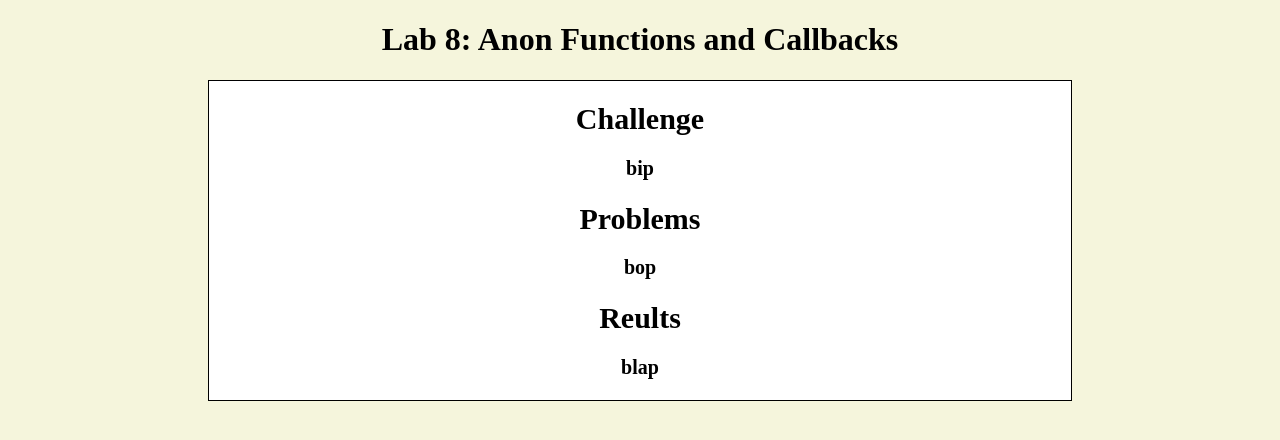
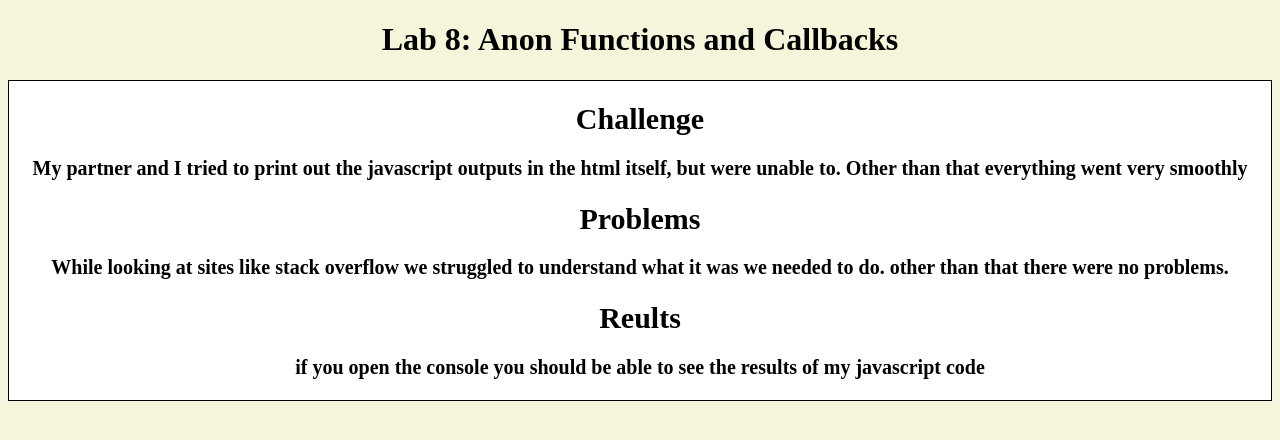
Before and after one commit to bputaski/art101, a plain HTML site: page lab8/index.html in a window 1280 px wide. Drawn offline with Linux system fonts and the light colour scheme.

Commit message:
description

```diff
--- a/lab8/css/lab.css
+++ b/lab8/css/lab.css
@@ -2,8 +2,6 @@ h1 {text-align: center;}
 
 #summary {
   text-align: center;
-  margin-left: 200px;
-  margin-right: 200px;
   border: solid black 1px;
   background-color: white;
   font-weight: bold;
--- a/lab8/index.html
+++ b/lab8/index.html
@@ -11,13 +11,13 @@
 
 	<div id = "summary">
 			<h2>Challenge</h2>
-				<p>bip</p>
+				<p>My partner and I tried to print out the javascript outputs in the html itself, but were unable to. Other than that everything went very smoothly</p>
 
 			<h2>Problems</h2>
-				<p>bop</p>
+				<p>While looking at sites like stack overflow we struggled to understand what it was we needed to do. other than that there were no problems.</p>
 
 			<h2>Reults</h2>
-				<p>blap</p>
+				<p>if you open the console you should be able to see the results of my javascript code</p>
 			</div>
 
 
```
